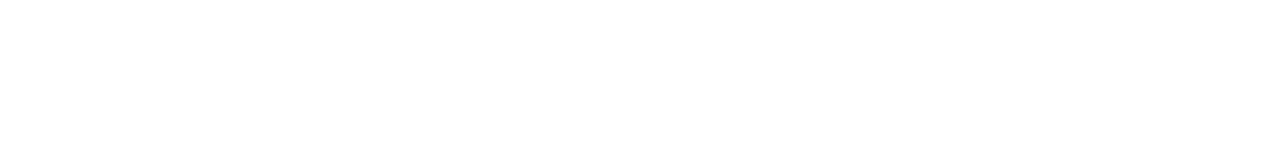
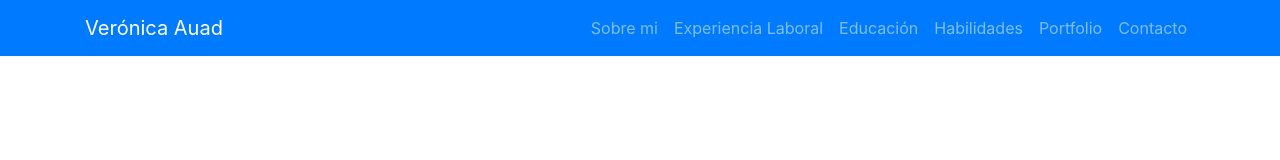
Before and after one commit to veroauad/cvveroauad, a plain HTML site: page index.html in a window 1280 px wide. Drawn offline with Linux system fonts and the light colour scheme.

Commit message:
se agregó el navbar

```diff
--- a/index.html
+++ b/index.html
@@ -12,6 +12,41 @@
 </head>
 
 <body>
+    <header>
+        <nav class="navbar navbar-expand-lg navbar-dark bg-primary">
+            <div class="container">
+                <a class="navbar-brand" href="index.html">Verónica Auad</a>
+                <button class="navbar-toggler" type="button" data-toggle="collapse" data-target="#navbarSupportedContent" aria-controls="navbarSupportedContent" aria-expanded="false" aria-label="Toggle navigation">
+              <span class="navbar-toggler-icon"></span>
+            </button>
+
+                <div class="collapse navbar-collapse" id="navbarSupportedContent">
+                    <ul class="navbar-nav ml-auto">
+                        <li class="nav-item">
+                            <a class="nav-link" href="#">Sobre mi</a>
+                        </li>
+                        <li class="nav-item">
+                            <a class="nav-link" href="#">Experiencia Laboral</a>
+                        </li>
+                        <li class="nav-item">
+                            <a class="nav-link" href="#">Educación</a>
+                        </li>
+                        <li class="nav-item">
+                            <a class="nav-link" href="#">Habilidades</a>
+                        </li>
+                        <li class="nav-item">
+                            <a class="nav-link" href="#">Portfolio</a>
+                        </li>
+                        <li class="nav-item">
+                            <a class="nav-link" href="#">Contacto</a>
+                        </li>
+                    </ul>
+                </div>
+            </div>
+        </nav>
+    </header>
+    <main></main>
+    <footer></footer>
     <script src="js/jquery-3.5.1.min.js"></script>
     <script src="js/popper.min.js"></script>
     <script src="js/bootstrap.min.js"></script>
```
